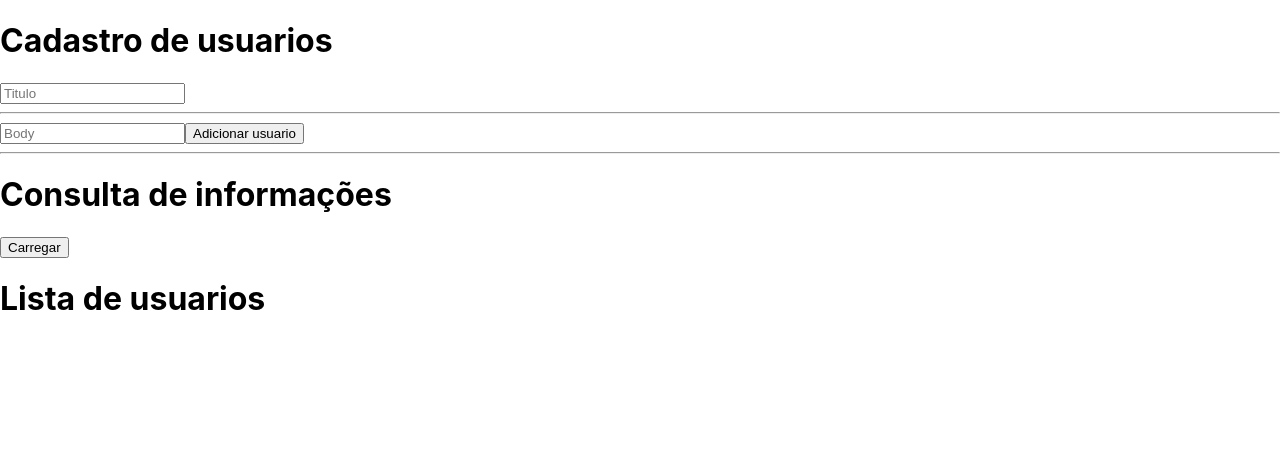
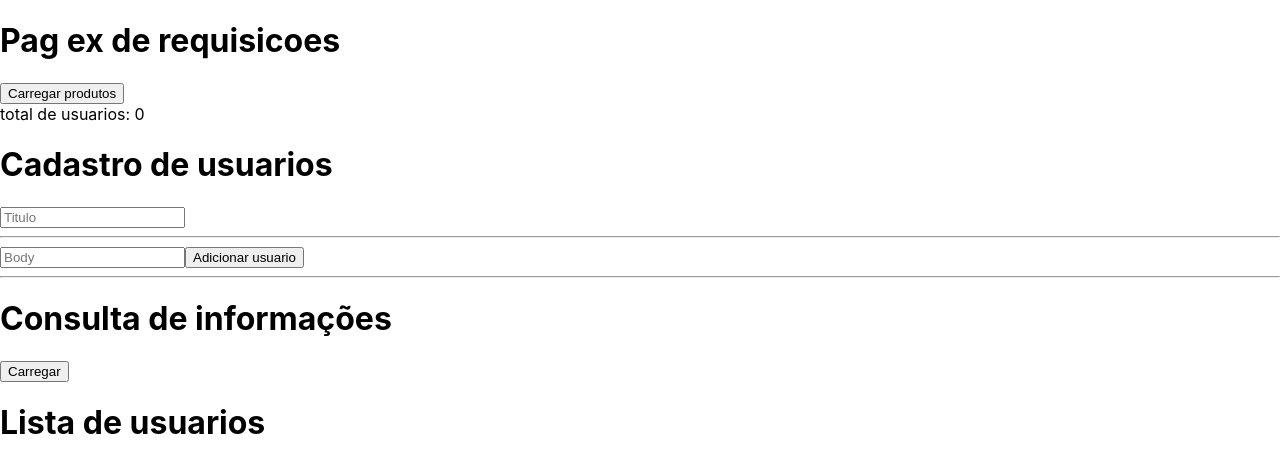
Before and after one commit to Donlekao/Leko-novo, a React (Create React App) app: page /requisicaoPost in a window 1280 px wide. Shown: the top 472 px of the page. Built offline with nearby package versions, Linux system fonts and the light colour scheme.

Commit message:
aula11.09

```diff
--- /dev/null
+++ b/src/api.ts
@@ -0,0 +1,37 @@
+export const ModuloApi = {
+    CarregarUsuarios: async () => {
+        let response = await
+        fetch('https://jsonplaceholder.typicode.com/todos/');
+        let json = await response.json();
+        return json;
+    },
+
+
+     AdicionarUsuarios: async (title: string, body: string, userId: number) => {
+
+
+        let response = await fetch ('https://jsonplaceholder.typicode.com/posts',
+        {
+            method: 'POST',
+            body:JSON.stringify
+            ({
+                    title,
+                    body,
+                    userID: 1}),
+
+        headers: {
+
+            'Content-Type': 'application/json'
+                }
+     }
+     );
+
+    let json = await response.json();
+
+    console.log(json);
+
+    return json;
+
+    }
+
+}
--- a/src/paginas/requisicaoPost.tsx
+++ b/src/paginas/requisicaoPost.tsx
@@ -1,6 +1,7 @@
 import { ChangeEvent, useState } from "react";
 import { Usuarios } from "../types/usuarios";
 import { title } from "process";
+import { ModuloApi } from "../api";
 
 function RequisicaoPost (){
 
@@ -8,6 +9,7 @@ function RequisicaoPost (){
 
     const [addTitulo, setaddTitulo] = useState ('');
     const [addBody, setaddBody] = useState('');
+    const [loading, setLoading] = useState(false);
 
     const handleChangeTitulo = (info:ChangeEvent<HTMLInputElement>) =>{
         setaddTitulo (info.target.value);
@@ -22,9 +24,10 @@ function RequisicaoPost (){
     const [usuarios, setUsuarios] = useState <Usuarios[]>([]);
 
     const carregarUsuarios = async() => {
-        let response = await fetch ('https://jsonplaceholder.typicode.com/todos/1');
-        let json = await response.json();
+        setLoading(true);
+        let json = await ModuloApi.CarregarUsuarios();
         const Dados = Array.isArray(json) ? json: [json];
+        setLoading (false);
         setUsuarios (Dados);
 
 
@@ -35,30 +38,8 @@ function RequisicaoPost (){
 
         if (addTitulo && addBody){
 
-            let response = await fetch ('https://jsonplaceholder.typicode.com/posts',
-            {
-                method: 'POST',
-                body:JSON.stringify(
-                    {
-                        title: addTitulo,
-                        body: addBody,
-                        userID: 1
-                    }
-                ),
-
-            headers: {
-
-                'Content-Type': 'application/json'
-                    }
-            }
-
-
-
-        );
-
-        let json = await response.json();
-
-        console.log(json);
+            let json = await
+                ModuloApi.AdicionarUsuarios (addTitulo, addBody, 1);
 
         if (json.id){
             alert('Post adicionado com sucesso')
@@ -72,15 +53,29 @@ function RequisicaoPost (){
     }
 
  }
-    // const handleAddClick = async () => {
-    //     if( addTitulo && addBody){
-
-    //     }
-
-    // }
 
     return(
-        <div>
+            <div>
+                {loading &&
+                <div> Carregando conteudo ...  </div>
+                }
+
+
+                {!loading &&
+                <div>
+                    <h1>  Pag ex de requisicoes  </h1>
+
+                    <button onClick={carregarUsuarios}>Carregar produtos </button>
+                <br />
+                    total de usuarios: {usuarios.length}
+
+            </div>
+
+
+
+
+    }
+
 
             <div>
                 <h1> Cadastro de usuarios </h1>
```
